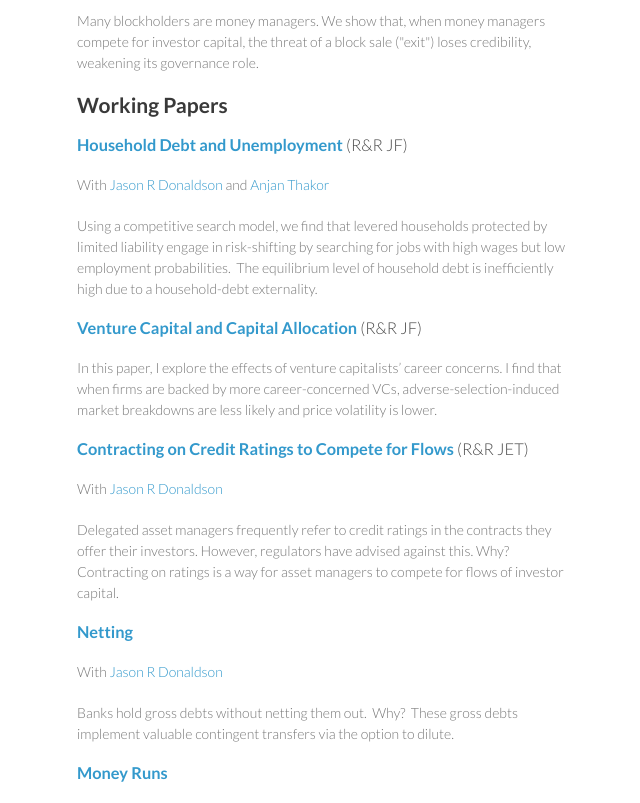
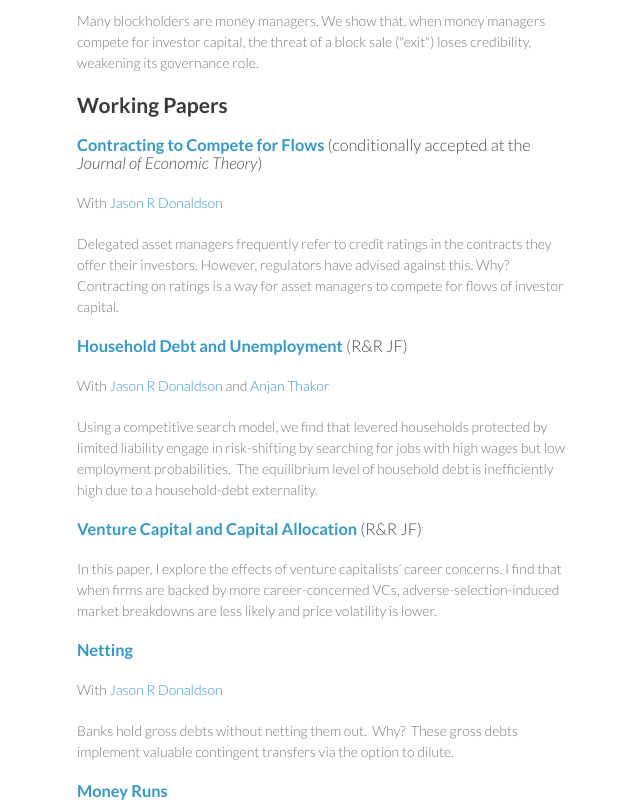
Before and after one commit to giorgiap/giorgiap.github.io, a plain HTML site: page index.html in a window 1280 px wide. Shown: the part 560-1363 px from the top of the page, without its empty margins (493-1133 px from the left). Drawn offline with Linux system fonts and the light colour scheme.

Commit message:
updated with JET

```diff
--- a/index.html
+++ b/index.html
@@ -38,6 +38,13 @@
 
 			<h2>Working Papers</h2>
 
+
+			<h3><a href="/vari/Investment-Mandates.pdf"><b>Contracting to Compete for Flows </b></a><span style="font-weight:normal;">(conditionally accepted at the <i> Journal of Economic Theory</i>)</span></h3>
+
+				<p>With <a href="http://jrdonaldson.com/">Jason R Donaldson</a></p>
+
+				<p>Delegated asset managers frequently refer to credit ratings in the contracts they offer their investors. However, regulators have advised against this. Why? Contracting on ratings is a way for asset managers to compete for flows of investor capital.</a></p>
+
 			<h3><a href="/vari/LaborMarket.pdf"><b>Household Debt and Unemployment </b></a><span style="font-weight:normal;">(R&amp;R JF)</span></h3>
 			<p>With <a href="http://jrdonaldson.com/">Jason R Donaldson</a> and <a href="http://apps.olin.wustl.edu/faculty/thakor/">Anjan Thakor</a></p>
 
@@ -49,11 +56,6 @@
 				<p>In this paper, I explore the effects of venture capitalists’ career concerns. I find that when firms are backed by more career-concerned VCs, adverse-selection-induced market breakdowns are less likely and price volatility is lower.</a></p>
 
 
-			<h3><a href="/vari/Investment-Mandates.pdf"><b>Contracting on Credit Ratings to Compete for Flows </b></a><span style="font-weight:normal;">(R&amp;R JET)</span></h3>
-
-				<p>With <a href="http://jrdonaldson.com/">Jason R Donaldson</a></p>
-
-				<p>Delegated asset managers frequently refer to credit ratings in the contracts they offer their investors. However, regulators have advised against this. Why? Contracting on ratings is a way for asset managers to compete for flows of investor capital.</a></p>
 
 			<h3><a href="/vari/Netting.pdf"><b>Netting</b></a></h3>
 			<p>With <a href="http://jrdonaldson.com/">Jason R Donaldson</a></p>
```
Also changed, not shown: 2 other files.
